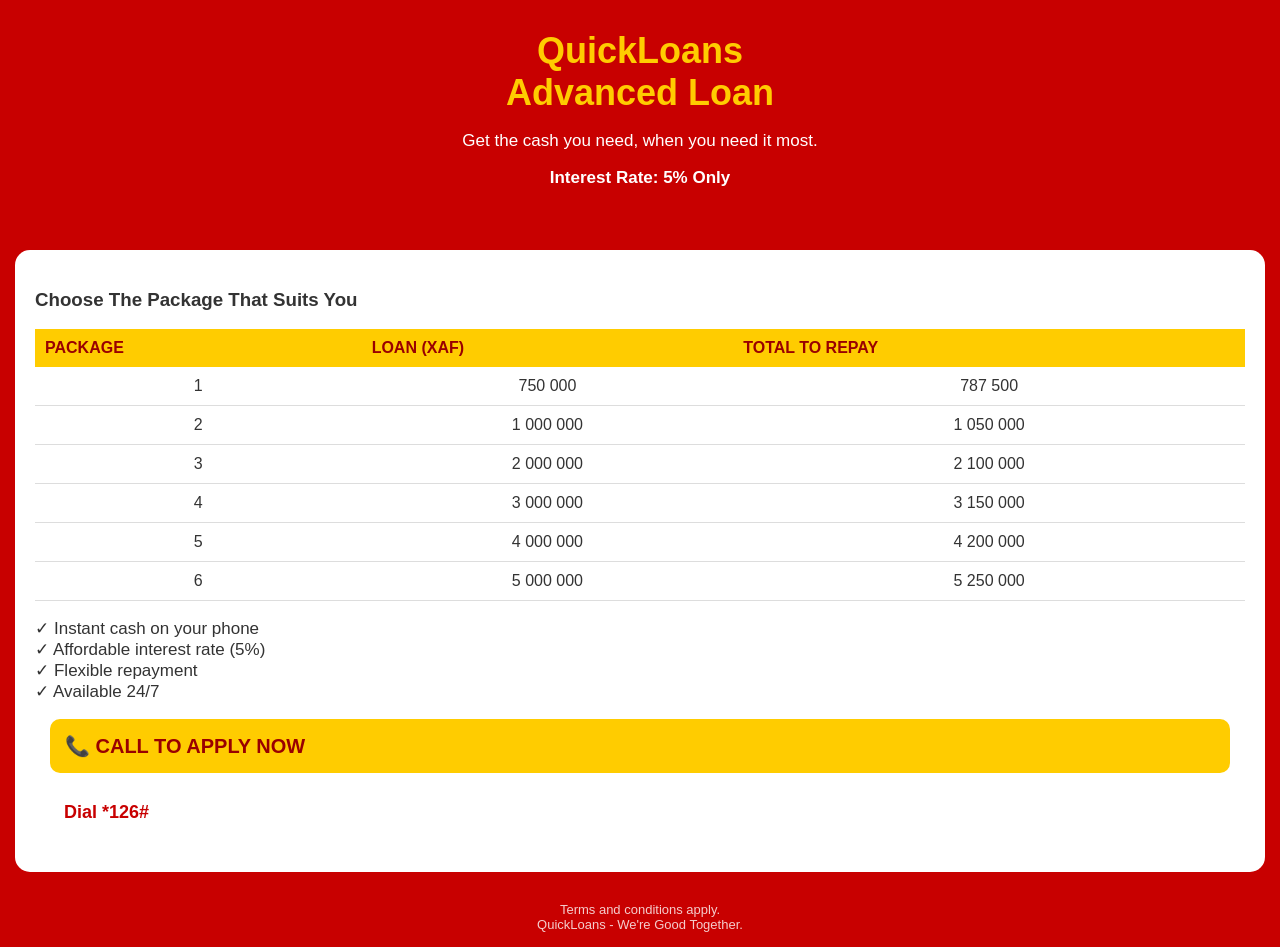
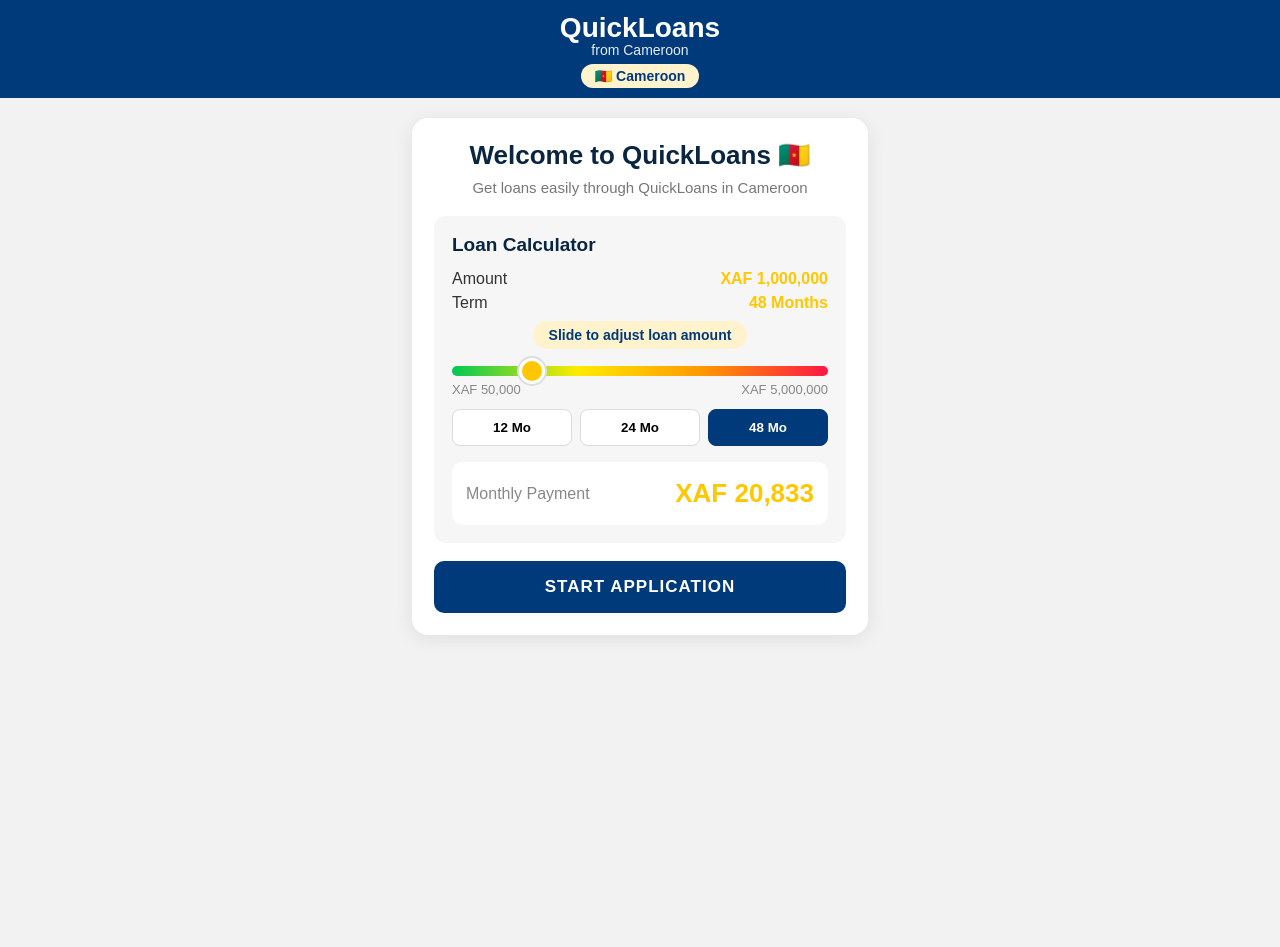
Before and after one commit to tigopesahtc-dotcom/Quick-loan, a plain HTML site: page index.html in a window 1280 px wide. After the commit the page ends 800 px from the top, so only its background shows below. Drawn offline with Linux system fonts and the light colour scheme.

Commit message:
Update index.html

```diff
--- a/index.html
+++ b/index.html
@@ -3,52 +3,98 @@
 <head>
 <meta charset="UTF-8">
 <meta name="viewport" content="width=device-width, initial-scale=1.0">
-<title>QuickLoans - Advanced Loan</title>
+<title>QuickLoans - Cameroon</title>
 <style>
-body{margin:0;font-family:Arial,sans-serif;background:#C80000;color:white;text-align:center}
-.header{padding:30px 20px}
-h1{font-size:36px;color:#FFCC00;margin:0}
-p{font-size:17px}
-.box{background:white;color:#333;margin:15px;border-radius:15px;padding:20px;text-align:left}
-table{width:100%;border-collapse:collapse;margin-top:10px}
-th{background:#FFCC00;color:#900;padding:10px}
-td{padding:10px;border-bottom:1px solid #ddd;text-align:center}
-.btn{display:block;background:#FFCC00;color:#900;font-weight:bold;font-size:20px;padding:15px;border-radius:10px;text-decoration:none;margin:15px}
-.btn2{display:block;background:white;color:#C80000;font-weight:bold;font-size:18px;padding:12px;border-radius:10px;text-decoration:none;margin:15px;border:2px solid white}
-.footer{font-size:13px;padding:15px;opacity:0.8}
+*{margin:0;padding:0;box-sizing:border-box;font-family:Arial, sans-serif}
+body{background:#f2f2f2}
+.top{background:#003A7A;color:white;text-align:center;padding:14px 10px 10px}
+.top h1{font-size:28px;line-height:1}
+.top p{font-size:14px;opacity:.9}
+.badge{display:inline-block;background:#FFF3CD;color:#003A7A;padding:4px 14px;border-radius:20px;font-weight:bold;margin-top:6px;font-size:14px}
+.wrap{max-width:480px;margin:20px auto;padding:0 12px}
+.card{background:white;border-radius:16px;padding:22px;box-shadow:0 4px 20px rgba(0,0,0,.08);text-align:center}
+.card h2{color:#0A2540;font-size:26px}
+.card .sub{color:#777;margin:8px 0 20px;font-size:15px}
+.calc{background:#F6F6F6;border-radius:12px;padding:18px;text-align:left}
+.calc h3{color:#0A2540;font-size:19px;margin-bottom:14px}
+.row{display:flex;justify-content:space-between;font-size:16px;color:#333;margin:6px 0}
+.row b{color:#FFC700}
+.hint{text-align:center;margin:14px 0 8px}
+.hint span{background:#FFF3CD;color:#003A7A;padding:6px 16px;border-radius:20px;font-weight:bold;font-size:14px}
+input[type=range]{-webkit-appearance:none;width:100%;height:10px;border-radius:10px;background:linear-gradient(to right,#00C853,#FFEB00,#FF9800,#FF1744);outline:none;margin:14px 0 6px}
+input[type=range]::-webkit-slider-thumb{-webkit-appearance:none;width:26px;height:26px;border-radius:50%;background:#FFC700;border:3px solid white;box-shadow:0 0 0 2px #ddd;cursor:pointer}
+.labels{display:flex;justify-content:space-between;color:#888;font-size:13px}
+.pay{background:white;border-radius:10px;padding:16px 14px;display:flex;justify-content:space-between;align-items:center;margin-top:16px}
+.pay span{color:#888}
+.pay b{color:#FFC700;font-size:26px}
+.term-row{display:flex;gap:8px;margin-top:12px}
+.term-row button{flex:1;padding:10px;border:1px solid #ddd;background:white;border-radius:8px;font-weight:bold;cursor:pointer}
+.term-row button.active{background:#003A7A;color:white;border-color:#003A7A}
+.btn{display:block;width:100%;background:#003A7A;color:white;border:none;padding:16px;border-radius:10px;font-size:17px;font-weight:bold;letter-spacing:1px;margin-top:18px;cursor:pointer}
+.form{display:none;background:white;border-radius:16px;padding:20px;margin-top:16px;box-shadow:0 4px 20px rgba(0,0,0,.08)}
+.form h3{color:#0A2540;text-align:center;margin-bottom:14px}
+.form input,.form select{width:100%;padding:13px;border:1px solid #ddd;border-radius:10px;margin-bottom:12px;font-size:15px}
+.form .success{background:#E8F5E9;color:#2E7D32;padding:12px;border-radius:10px;text-align:center;display:none;margin-top:10px}
+.small{font-size:12px;color:#888;text-align:center;margin-top:12px}
 </style>
 </head>
 <body>
-
-<div class="header">
+<div class="top">
 <h1>QuickLoans</h1>
-<h1>Advanced Loan</h1>
-<p>Get the cash you need, when you need it most.</p>
-<p><b>Interest Rate: 5% Only</b></p>
+<p>from Cameroon</p>
+<div class="badge">🇨🇲 Cameroon</div>
 </div>
 
-<div class="box">
-<h3>Choose The Package That Suits You</h3>
-<table>
-<tr><th>PACKAGE</th><th>LOAN (XAF)</th><th>TOTAL TO REPAY</th></tr>
-<tr><td>1</td><td>750 000</td><td>787 500</td></tr>
-<tr><td>2</td><td>1 000 000</td><td>1 050 000</td></tr>
-<tr><td>3</td><td>2 000 000</td><td>2 100 000</td></tr>
-<tr><td>4</td><td>3 000 000</td><td>3 150 000</td></tr>
-<tr><td>5</td><td>4 000 000</td><td>4 200 000</td></tr>
-<tr><td>6</td><td>5 000 000</td><td>5 250 000</td></tr>
-</table>
-<p>✓ Instant cash on your phone<br>
-✓ Affordable interest rate (5%)<br>
-✓ Flexible repayment<br>
-✓ Available 24/7</p>
+<div class="wrap">
+<div class="card">
+<h2>Welcome to QuickLoans 🇨🇲</h2>
+<p class="sub">Get loans easily through QuickLoans in Cameroon</p>
 
-<!-- CHANGE THE NUMBER BELOW TO YOUR NUMBER -->
-<a class="btn" href="tel:+237600000000">📞 CALL TO APPLY NOW</a>
-<a class="btn2" href="tel:*126%23">Dial *126#</a>
+<div class="calc">
+<h3>Loan Calculator</h3>
+<div class="row"><span>Amount</span><b id="amtLabel">XAF 1,000,000</b></div>
+<div class="row"><span>Term</span><b id="termLabel">48 Months</b></div>
+<div class="hint"><span>Slide to adjust loan amount</span></div>
+<input type="range" id="slider" min="50000" max="5000000" step="50000" value="1000000">
+<div class="labels"><span>XAF 50,000</span><span>XAF 5,000,000</span></div>
+
+<div class="term-row">
+<button onclick="setTerm(12,this)">12 Mo</button>
+<button onclick="setTerm(24,this)">24 Mo</button>
+<button onclick="setTerm(48,this)" class="active">48 Mo</button>
 </div>
 
-<div class="footer">Terms and conditions apply.<br>QuickLoans - We're Good Together.</div>
+<div class="pay"><span>Monthly Payment</span><b id="monthly">XAF 20,834</b></div>
+</div>
 
+<button class="btn" onclick="document.getElementById('form').style.display='block';window.scrollTo({top:600,behavior:'smooth'})">START APPLICATION</button>
+</div>
+
+<div class="form" id="form">
+<h3>Start Your Application</h3>
+<input type="text" placeholder="Full Name" required>
+<input type="tel" placeholder="Phone Number e.g. 690 00 00 00" required>
+<select><option>Choose Loan Amount</option><option>XAF 50,000 - 500,000</option><option>XAF 500,000 - 1,000,000</option><option>XAF 1,000,000 - 5,000,000</option></select>
+<input type="text" placeholder="ID / CNI Number">
+<button class="btn" onclick="document.getElementById('ok').style.display='block'">SUBMIT APPLICATION</button>
+<div class="success" id="ok">✅ Application received! We will call you soon on WhatsApp.</div>
+<p class="small">Your information is safe & secure</p>
+</div>
+</div>
+
+<script>
+let term=48;
+function fmt(n){return 'XAF '+n.toLocaleString('en-US')}
+function update(){
+let amt=parseInt(document.getElementById('slider').value);
+document.getElementById('amtLabel').textContent=fmt(amt);
+document.getElementById('termLabel').textContent=term+' Months';
+let monthly=Math.round(amt/term);
+document.getElementById('monthly').textContent=fmt(monthly);
+}
+document.getElementById('slider').addEventListener('input',update);
+function setTerm(t,el){term=t;document.querySelectorAll('.term-row button').forEach(b=>b.classList.remove('active'));el.classList.add('active');update()}
+update();
+</script>
 </body>
 </html>
```
